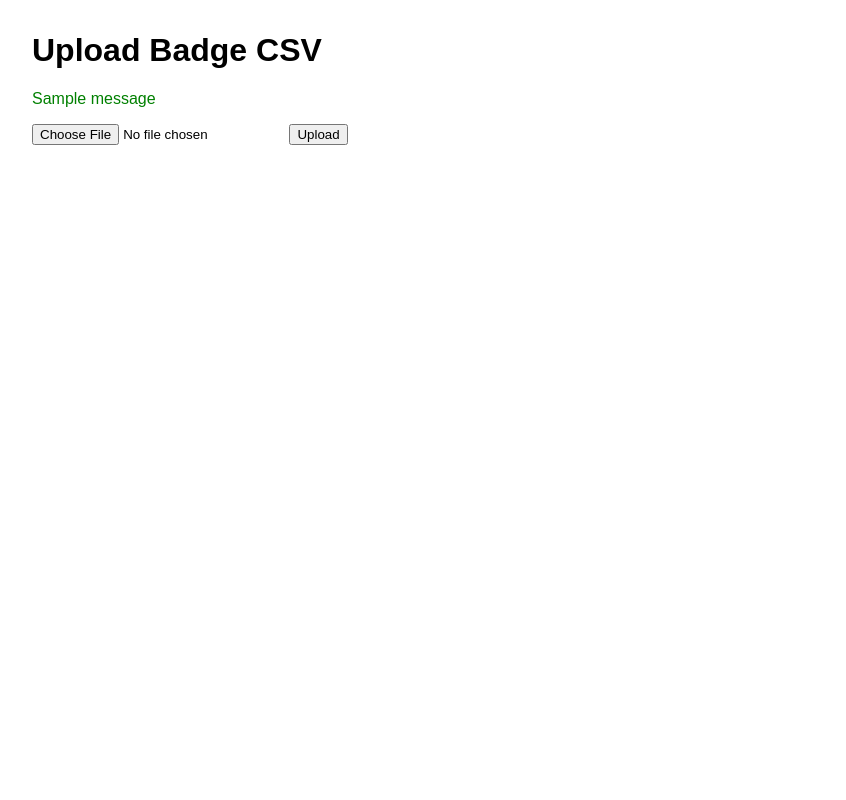
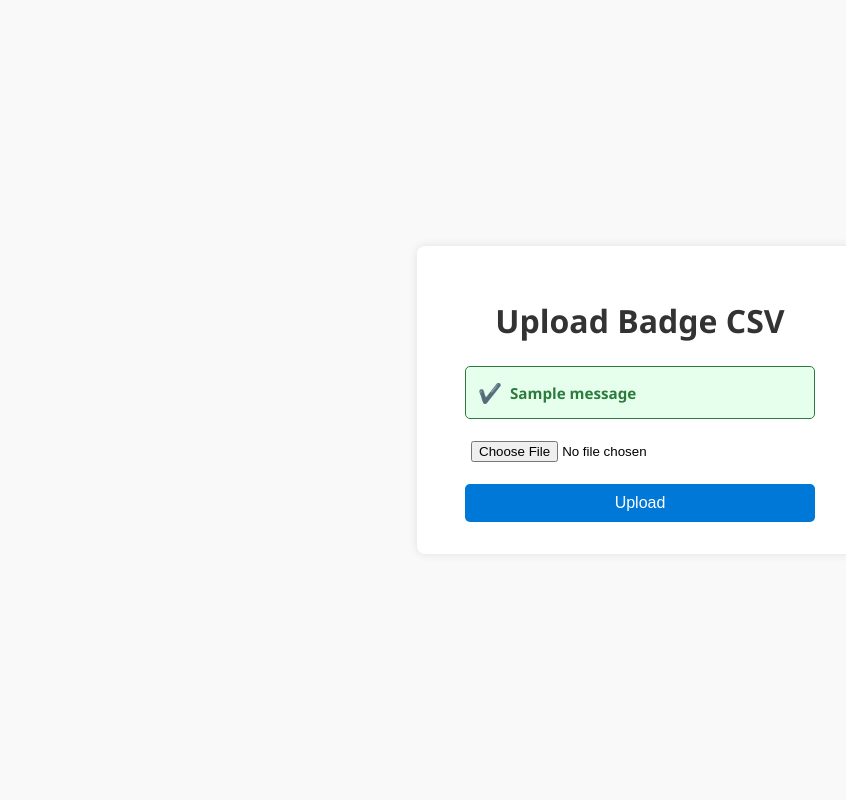
Before and after one commit to vianismica/sf-badge-uploader, a Flask app: page / in a window 1280 px wide. Shown: the whole page, without its empty margins (0-846 px from the left). Run offline with Flask 3, Linux system fonts and the light colour scheme; one stand-in notice (Sample message) is shown.

Commit message:
Polish UI: styled upload form and flash messages

```diff
--- a/templates/index.html
+++ b/templates/index.html
@@ -1,28 +1,99 @@
 <!DOCTYPE html>
 <html lang="en">
 <head>
-  <meta charset="UTF-8">
+  <meta charset="UTF-8" />
   <title>SuccessFactors Badge Uploader</title>
   <style>
-    body { font-family: Arial; margin: 2rem; }
-    .success { color: green; margin-bottom: 1rem; }
-    .error { color: red; margin-bottom: 1rem; }
+    body {
+      font-family: 'Segoe UI', Tahoma, Geneva, Verdana, sans-serif;
+      background: #f9f9f9;
+      margin: 0;
+      padding: 0;
+      display: flex;
+      flex-direction: column;
+      min-height: 100vh;
+      justify-content: center;
+      align-items: center;
+    }
+    .container {
+      background: white;
+      padding: 2rem 3rem;
+      border-radius: 8px;
+      box-shadow: 0 0 10px rgba(0,0,0,0.1);
+      width: 350px;
+      text-align: center;
+    }
+    h1 {
+      margin-bottom: 1.5rem;
+      color: #333;
+    }
+    input[type="file"] {
+      margin-bottom: 1rem;
+      padding: 6px;
+      width: 100%;
+    }
+    button {
+      background-color: #0078d7;
+      color: white;
+      border: none;
+      padding: 10px 20px;
+      font-size: 1rem;
+      border-radius: 5px;
+      cursor: pointer;
+      transition: background-color 0.3s ease;
+      width: 100%;
+    }
+    button:hover {
+      background-color: #005a9e;
+    }
+    .success, .error {
+      padding: 12px;
+      border-radius: 5px;
+      margin-bottom: 1rem;
+      font-weight: 600;
+      font-size: 0.95rem;
+      text-align: left;
+      display: flex;
+      align-items: center;
+      gap: 8px;
+    }
+    .success {
+      background-color: #e6ffed;
+      color: #2d7a3e;
+      border: 1px solid #2d7a3e;
+    }
+    .error {
+      background-color: #ffe6e6;
+      color: #a83a3a;
+      border: 1px solid #a83a3a;
+    }
+    .flash-icon {
+      font-weight: bold;
+      font-size: 1.2rem;
+    }
   </style>
 </head>
 <body>
+  <div class="container">
     <h1>Upload Badge CSV</h1>
 
     {% with messages = get_flashed_messages(with_categories=true) %}
       {% if messages %}
         {% for category, message in messages %}
-        <div class="{{ category }}">{{ message }}</div>
+          <div class="{{ category }}">
+            <span class="flash-icon">
+              {% if category == 'success' %}✔️{% else %}❌{% endif %}
+            </span>
+            {{ message }}
+          </div>
         {% endfor %}
       {% endif %}
     {% endwith %}
 
     <form action="/upload" method="post" enctype="multipart/form-data">
-    <input type="file" name="file" accept=".csv" required>
+      <input type="file" name="file" accept=".csv" required />
       <button type="submit">Upload</button>
     </form>
+  </div>
 </body>
 </html>
```
Lines whose indentation alone changed are shown as unchanged.
